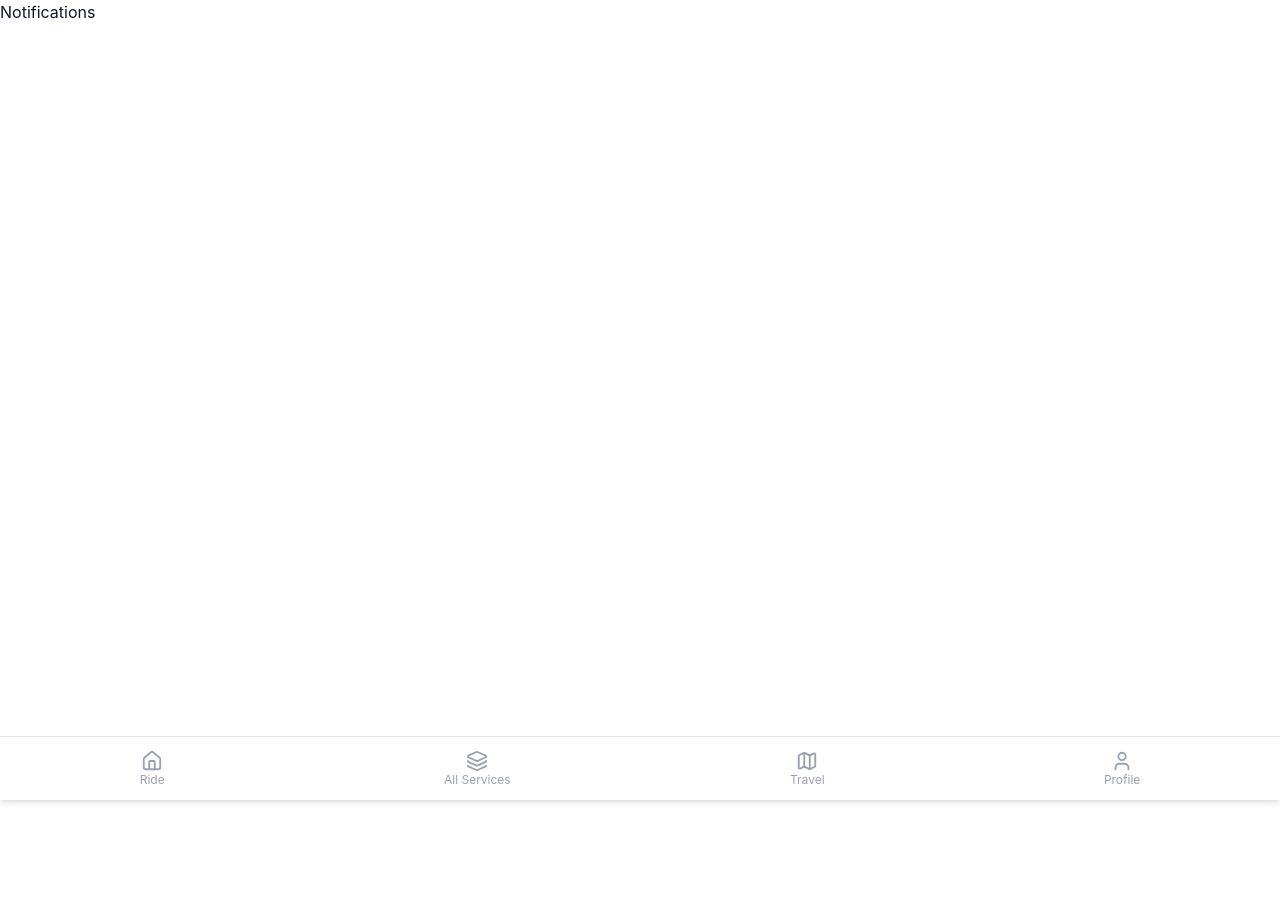
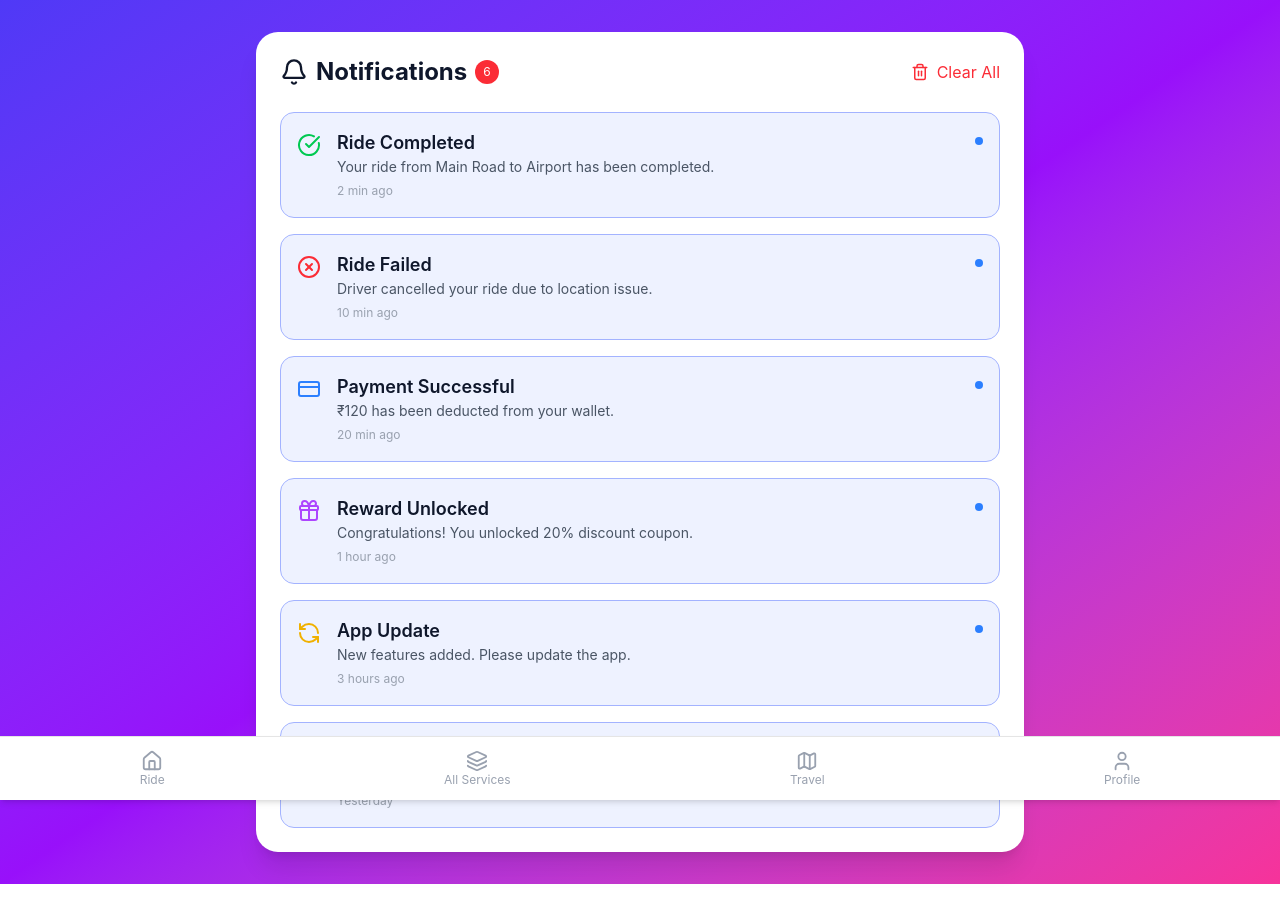
Before and after one commit to hemantgupta98/SwiftRide, a Next.js app in the folder client/: page /container/notification in a window 1280 px wide. Shown: the top 922 px of the page. Before the commit the page ends 800 px from the top, so only its background shows below. Built offline with nearby package versions, Linux system fonts and the light colour scheme.

Commit message:
add notification ui

```diff
--- a/client/src/app/container/notification/page.tsx
+++ b/client/src/app/container/notification/page.tsx
@@ -1,7 +1,164 @@
-import React from "react";
+"use client";
 
-const page = () => {
-  return <div>Notifications</div>;
+import React, { useState } from "react";
+import {
+  Bell,
+  CheckCircle,
+  XCircle,
+  CreditCard,
+  Gift,
+  RefreshCcw,
+  Trash2,
+} from "lucide-react";
+
+type Notification = {
+  id: number;
+  title: string;
+  message: string;
+  type: string;
+  time: string;
+  read: boolean;
 };
 
-export default page;
+const Page = () => {
+  const [notifications, setNotifications] = useState<Notification[]>([
+    {
+      id: 1,
+      title: "Ride Completed",
+      message: "Your ride from Main Road to Airport has been completed.",
+      type: "ride-success",
+      time: "2 min ago",
+      read: false,
+    },
+    {
+      id: 2,
+      title: "Ride Failed",
+      message: "Driver cancelled your ride due to location issue.",
+      type: "ride-failed",
+      time: "10 min ago",
+      read: false,
+    },
+    {
+      id: 3,
+      title: "Payment Successful",
+      message: "₹120 has been deducted from your wallet.",
+      type: "payment",
+      time: "20 min ago",
+      read: false,
+    },
+    {
+      id: 4,
+      title: "Reward Unlocked",
+      message: "Congratulations! You unlocked 20% discount coupon.",
+      type: "reward",
+      time: "1 hour ago",
+      read: false,
+    },
+    {
+      id: 5,
+      title: "App Update",
+      message: "New features added. Please update the app.",
+      type: "update",
+      time: "3 hours ago",
+      read: false,
+    },
+    {
+      id: 6,
+      title: "Special Offer",
+      message: "Get 40% OFF on your next 5 rides.",
+      type: "offer",
+      time: "Yesterday",
+      read: false,
+    },
+  ]);
+
+  const markAsRead = (id: number) => {
+    setNotifications(
+      notifications.map((n) => (n.id === id ? { ...n, read: true } : n)),
+    );
+  };
+
+  const clearAll = () => {
+    setNotifications([]);
+  };
+
+  const unreadCount = notifications.filter((n) => !n.read).length;
+
+  const getIcon = (type: string) => {
+    switch (type) {
+      case "ride-success":
+        return <CheckCircle className="text-green-500" />;
+      case "ride-failed":
+        return <XCircle className="text-red-500" />;
+      case "payment":
+        return <CreditCard className="text-blue-500" />;
+      case "reward":
+        return <Gift className="text-purple-500" />;
+      case "update":
+        return <RefreshCcw className="text-yellow-500" />;
+      default:
+        return <Bell className="text-gray-500" />;
+    }
+  };
+
+  return (
+    <div className="min-h-screen bg-gradient-to-br from-indigo-600 via-purple-600 to-pink-500 p-8">
+      <div className="max-w-3xl mx-auto bg-white rounded-3xl shadow-xl p-6">
+        {/* Header */}
+        <div className="flex justify-between items-center mb-6">
+          <div className="flex items-center gap-2">
+            <Bell size={28} />
+            <h1 className="text-2xl font-bold">Notifications</h1>
+
+            {unreadCount > 0 && (
+              <span className="bg-red-500 text-white text-xs px-2 py-1 rounded-full">
+                {unreadCount}
+              </span>
+            )}
+          </div>
+
+          <button
+            onClick={clearAll}
+            className="flex items-center gap-2 text-red-500 hover:text-red-700"
+          >
+            <Trash2 size={18} />
+            Clear All
+          </button>
+        </div>
+
+        {/* Notification List */}
+
+        {notifications.length === 0 ? (
+          <div className="text-center text-gray-500 py-10">
+            No Notifications
+          </div>
+        ) : (
+          <div className="space-y-4">
+            {notifications.map((n) => (
+              <div
+                key={n.id}
+                onClick={() => markAsRead(n.id)}
+                className={`flex items-start gap-4 p-4 rounded-xl border cursor-pointer transition
+                ${n.read ? "bg-gray-100" : "bg-indigo-50 border-indigo-300"}`}
+              >
+                <div className="mt-1">{getIcon(n.type)}</div>
+
+                <div className="flex-1">
+                  <h2 className="font-semibold text-lg">{n.title}</h2>
+                  <p className="text-gray-600 text-sm">{n.message}</p>
+                  <span className="text-xs text-gray-400">{n.time}</span>
+                </div>
+
+                {!n.read && (
+                  <span className="w-2 h-2 bg-blue-500 rounded-full mt-2"></span>
+                )}
+              </div>
+            ))}
+          </div>
+        )}
+      </div>
+    </div>
+  );
+};
+
+export default Page;
--- a/client/src/app/startRide/page.tsx
+++ b/client/src/app/startRide/page.tsx
@@ -320,6 +320,18 @@ export default function Page() {
         </>
       )}
 
+      {/* Distance + Time */}
+      {hasBothLocations && distance && (
+        <div className="text-lg font-semibold">
+          Distance: {distance} km | Time: {duration} min | Cost: Rs.{" "}
+          {fare.toFixed(2)}
+        </div>
+      )}
+
+      {hasBothLocations && isRouteLoading && (
+        <p className="text-sm text-gray-600">Loading live tracking route...</p>
+      )}
+
       {/* Map */}
       {hasBothLocations && (
         <div className="h-125 w-full">
@@ -353,18 +365,6 @@ export default function Page() {
             {/* route */}
             {route.length > 0 && <Polyline positions={route} />}
           </MapContainer>
-        </div>
-      )}
-
-      {hasBothLocations && isRouteLoading && (
-        <p className="text-sm text-gray-600">Loading live tracking route...</p>
-      )}
-
-      {/* Distance + Time */}
-      {hasBothLocations && distance && (
-        <div className="text-lg font-semibold">
-          Distance: {distance} km | Time: {duration} min | Cost: Rs.{" "}
-          {fare.toFixed(2)}
         </div>
       )}
 
```
